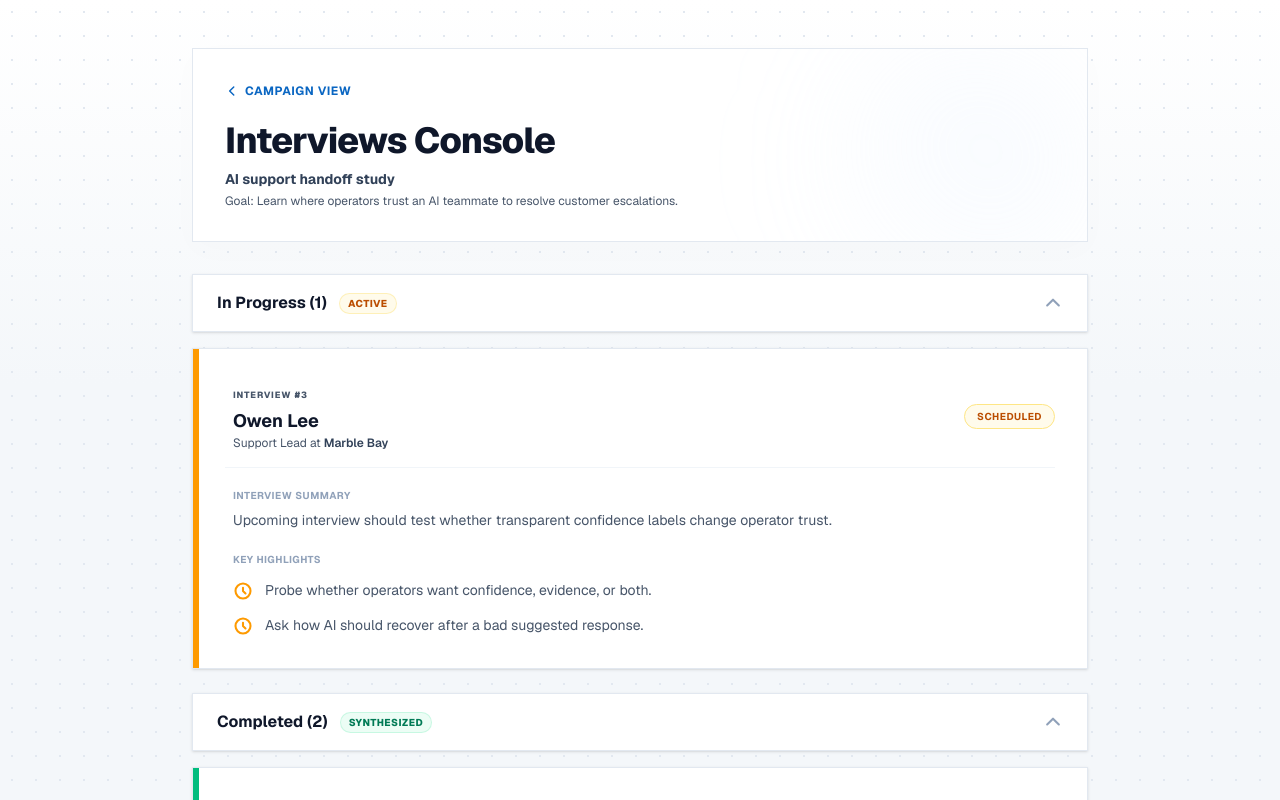
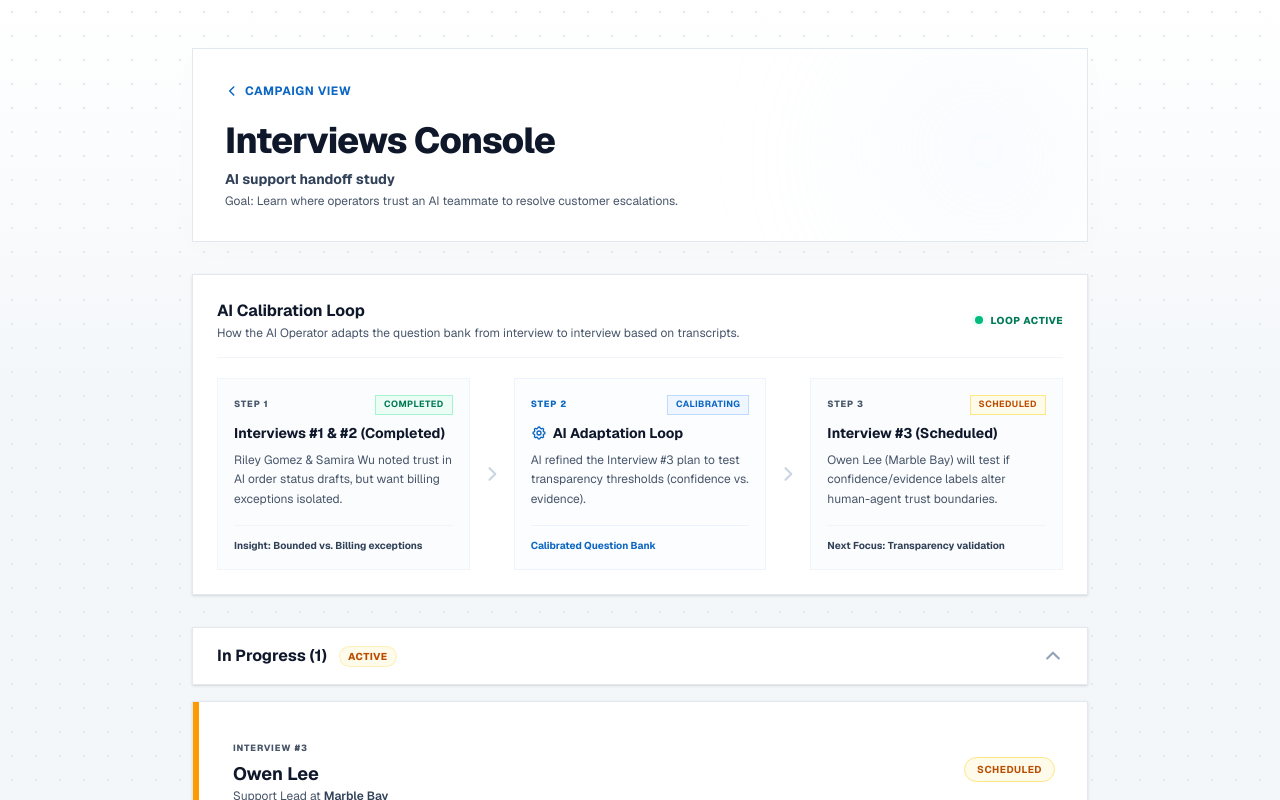
Before and after one commit to joshua-schiller/meridian, a Next.js app in the folder apps/web/: page /campaigns/ai-support-handoff/interviews in a window 1280 px wide. Shown: the top 800 px of the page. Built offline with nearby package versions, Linux system fonts and the light colour scheme.

Commit message:
feat: implement visual CampaignCalibrationTimeline for Option 1 on Interviews page

```diff
--- /dev/null
+++ b/apps/web/src/app/campaigns/[campaignId]/interviews/CampaignCalibrationTimeline.tsx
@@ -0,0 +1,163 @@
+"use client";
+
+import { Campaign } from "@/lib/campaigns";
+
+export default function CampaignCalibrationTimeline({ campaign }: { campaign: Campaign }) {
+  let step1Title = "";
+  let step1Desc = "";
+  let step1Label = "";
+  let step1Status = "";
+
+  let step2Title = "";
+  let step2Desc = "";
+  let step2Label = "";
+
+  let step3Title = "";
+  let step3Desc = "";
+  let step3Label = "";
+  let step3Status = "";
+
+  if (campaign.id === "startup-pm-discovery") {
+    step1Title = "Interview #1 (Completed)";
+    step1Desc = "Maya Chen (Northstar Labs) noted discovery notes scatter; synthesis is postponed until deadlines.";
+    step1Label = "Insight: Handoff & Follow-through gap";
+    step1Status = "completed";
+
+    step2Title = "AI Adaptation Loop";
+    step2Desc = "AI calibrated the question bank to target ownership structure and founder-led teams.";
+    step2Label = "Calibrated Question Bank";
+
+    step3Title = "Interview #2 (Scheduled)";
+    step3Desc = "Noah Singh (Orbit Finch) will be probed on ownership gaps in founder-led environments.";
+    step3Label = "Next Focus: Validate founder ownership";
+    step3Status = "scheduled";
+  } else if (campaign.id === "ai-support-handoff") {
+    step1Title = "Interviews #1 & #2 (Completed)";
+    step1Desc = "Riley Gomez & Samira Wu noted trust in AI order status drafts, but want billing exceptions isolated.";
+    step1Label = "Insight: Bounded vs. Billing exceptions";
+    step1Status = "completed";
+
+    step2Title = "AI Adaptation Loop";
+    step2Desc = "AI refined the Interview #3 plan to test transparency thresholds (confidence vs. evidence).";
+    step2Label = "Calibrated Question Bank";
+
+    step3Title = "Interview #3 (Scheduled)";
+    step3Desc = "Owen Lee (Marble Bay) will test if confidence/evidence labels alter human-agent trust boundaries.";
+    step3Label = "Next Focus: Transparency validation";
+    step3Status = "scheduled";
+  } else {
+    // Default or "report-readiness"
+    step1Title = "Campaign Setup";
+    step1Desc = "Scaffolded campaign target: Validate qualitative report trust factors with VP level product executives.";
+    step1Label = "Baseline Research Plan";
+    step1Status = "completed";
+
+    step2Title = "AI Adaptation Loop";
+    step2Desc = "Calibration loop queued. Questions ready to adapt dynamically post-Interview #1 transcript.";
+    step2Label = "Calibration Engine Active";
+
+    step3Title = "Interview #1 (Scheduled)";
+    step3Desc = "Talia Morgan (Lumen Ridge) will evaluate executive confidence level indicators.";
+    step3Label = "Next Focus: Report reading habits";
+    step3Status = "scheduled";
+  }
+
+  return (
+    <div className="border border-slate-200 bg-white p-6 shadow-sm mb-8 rounded-none">
+      <div className="flex items-center justify-between border-b border-slate-100 pb-4 mb-5">
+        <div>
+          <h3 className="text-base font-bold text-[var(--foreground)]">AI Calibration Loop</h3>
+          <p className="text-xs text-[var(--muted)] mt-0.5">
+            How the AI Operator adapts the question bank from interview to interview based on transcripts.
+          </p>
+        </div>
+        <div className="flex items-center gap-2">
+          <span className="relative flex h-2 w-2">
+            <span className="animate-ping absolute inline-flex h-full w-full rounded-full bg-emerald-400 opacity-75"></span>
+            <span className="relative inline-flex rounded-full h-2 w-2 bg-emerald-500"></span>
+          </span>
+          <span className="text-[10px] font-extrabold uppercase tracking-wider text-emerald-700">Loop Active</span>
+        </div>
+      </div>
+
+      <div className="flex flex-col md:flex-row items-stretch gap-4 md:gap-2">
+        {/* Step 1 */}
+        <div className="flex-1 bg-slate-50/50 border border-slate-100 p-4 flex flex-col justify-between rounded-none hover:bg-slate-50 transition-colors duration-200">
+          <div>
+            <div className="flex items-center justify-between mb-2">
+              <span className="text-[9px] font-extrabold uppercase tracking-widest text-[var(--muted)]">Step 1</span>
+              <span className={`text-[9px] font-bold uppercase tracking-wider px-2 py-0.5 border ${step1Status === "completed" ? "bg-emerald-50 text-emerald-700 border-emerald-200" : "bg-blue-50 text-[var(--accent)] border-blue-200"}`}>
+                {step1Status}
+              </span>
+            </div>
+            <h4 className="text-sm font-bold text-[var(--foreground)]">{step1Title}</h4>
+            <p className="text-xs leading-relaxed text-[var(--muted)] mt-2">{step1Desc}</p>
+          </div>
+          <div className="mt-4 border-t border-slate-100 pt-3">
+            <span className="text-[10px] font-bold text-slate-700 block truncate">{step1Label}</span>
+          </div>
+        </div>
+
+        {/* Arrow 1 */}
+        <div className="flex items-center justify-center text-slate-300 font-bold self-center md:rotate-0 rotate-90 my-2 md:my-0 px-1">
+          <svg className="w-5 h-5" fill="none" stroke="currentColor" viewBox="0 0 24 24">
+            <path strokeLinecap="round" strokeLinejoin="round" strokeWidth="2.5" d="M9 5l7 7-7 7" />
+          </svg>
+        </div>
+
+        {/* Step 2 */}
+        <div className="flex-1 bg-blue-50/20 border border-blue-100/50 p-4 flex flex-col justify-between rounded-none hover:bg-blue-50/30 transition-colors duration-200">
+          <div>
+            <div className="flex items-center justify-between mb-2">
+              <span className="text-[9px] font-extrabold uppercase tracking-widest text-[var(--accent)]">Step 2</span>
+              <span className="inline-flex items-center text-[9px] font-bold uppercase tracking-wider px-2 py-0.5 bg-blue-50 text-[var(--accent)] border border-blue-200">
+                Calibrating
+              </span>
+            </div>
+            <h4 className="text-sm font-bold text-[var(--foreground)] flex items-center gap-1.5">
+              <svg
+                className="w-4 h-4 text-[var(--accent)] shrink-0"
+                style={{ animation: "spin 8s linear infinite" }}
+                fill="none"
+                stroke="currentColor"
+                viewBox="0 0 24 24"
+              >
+                <path strokeLinecap="round" strokeLinejoin="round" strokeWidth="2" d="M10.325 4.317c.426-1.756 2.924-1.756 3.35 0a1.724 1.724 0 002.573 1.066c1.543-.94 3.31.826 2.37 2.37a1.724 1.724 0 001.065 2.572c1.756.426 1.756 2.924 0 3.35a1.724 1.724 0 00-1.066 2.573c.94 1.543-.826 3.31-2.37 2.37a1.724 1.724 0 00-2.572 1.065c-.426 1.756-2.924 1.756-3.35 0a1.724 1.724 0 00-2.573-1.066c-1.543.94-3.31-.826-2.37-2.37a1.724 1.724 0 00-1.065-2.572c-1.756-.426-1.756-2.924 0-3.35a1.724 1.724 0 001.066-2.573c-.94-1.543.826-3.31 2.37-2.37.996.608 2.296.07 2.572-1.065z" />
+                <path strokeLinecap="round" strokeLinejoin="round" strokeWidth="2" d="M15 12a3 3 0 11-6 0 3 3 0 016 0z" />
+              </svg>
+              {step2Title}
+            </h4>
+            <p className="text-xs leading-relaxed text-[var(--muted)] mt-2">{step2Desc}</p>
+          </div>
+          <div className="mt-4 border-t border-blue-100/50 pt-3">
+            <span className="text-[10px] font-bold text-[var(--accent)] block truncate">{step2Label}</span>
+          </div>
+        </div>
+
+        {/* Arrow 2 */}
+        <div className="flex items-center justify-center text-slate-300 font-bold self-center md:rotate-0 rotate-90 my-2 md:my-0 px-1">
+          <svg className="w-5 h-5" fill="none" stroke="currentColor" viewBox="0 0 24 24">
+            <path strokeLinecap="round" strokeLinejoin="round" strokeWidth="2.5" d="M9 5l7 7-7 7" />
+          </svg>
+        </div>
+
+        {/* Step 3 */}
+        <div className="flex-1 bg-slate-50/50 border border-slate-100 p-4 flex flex-col justify-between rounded-none hover:bg-slate-50 transition-colors duration-200">
+          <div>
+            <div className="flex items-center justify-between mb-2">
+              <span className="text-[9px] font-extrabold uppercase tracking-widest text-[var(--muted)]">Step 3</span>
+              <span className={`text-[9px] font-bold uppercase tracking-wider px-2 py-0.5 border ${step3Status === "completed" ? "bg-emerald-50 text-emerald-700 border-emerald-200" : "bg-amber-50 text-amber-700 border-amber-200"}`}>
+                {step3Status}
+              </span>
+            </div>
+            <h4 className="text-sm font-bold text-[var(--foreground)]">{step3Title}</h4>
+            <p className="text-xs leading-relaxed text-[var(--muted)] mt-2">{step3Desc}</p>
+          </div>
+          <div className="mt-4 border-t border-slate-100 pt-3">
+            <span className="text-[10px] font-bold text-slate-700 block truncate">{step3Label}</span>
+          </div>
+        </div>
+      </div>
+    </div>
+  );
+}
--- a/apps/web/src/app/campaigns/[campaignId]/interviews/page.tsx
+++ b/apps/web/src/app/campaigns/[campaignId]/interviews/page.tsx
@@ -3,6 +3,7 @@ import { notFound } from "next/navigation";
 
 import { campaigns, getCampaignById } from "@/lib/campaigns";
 import InterviewsConsoleList from "./InterviewsConsoleList";
+import CampaignCalibrationTimeline from "./CampaignCalibrationTimeline";
 
 type CampaignInterviewsPageProps = {
   params: Promise<{
@@ -53,6 +54,8 @@ export default async function CampaignInterviewsPage({ params }: CampaignIntervi
           </div>
         </header>
 
+        <CampaignCalibrationTimeline campaign={campaign} />
+
         <section className="mt-8">
           <InterviewsConsoleList interviews={campaign.interviews} />
         </section>
```
